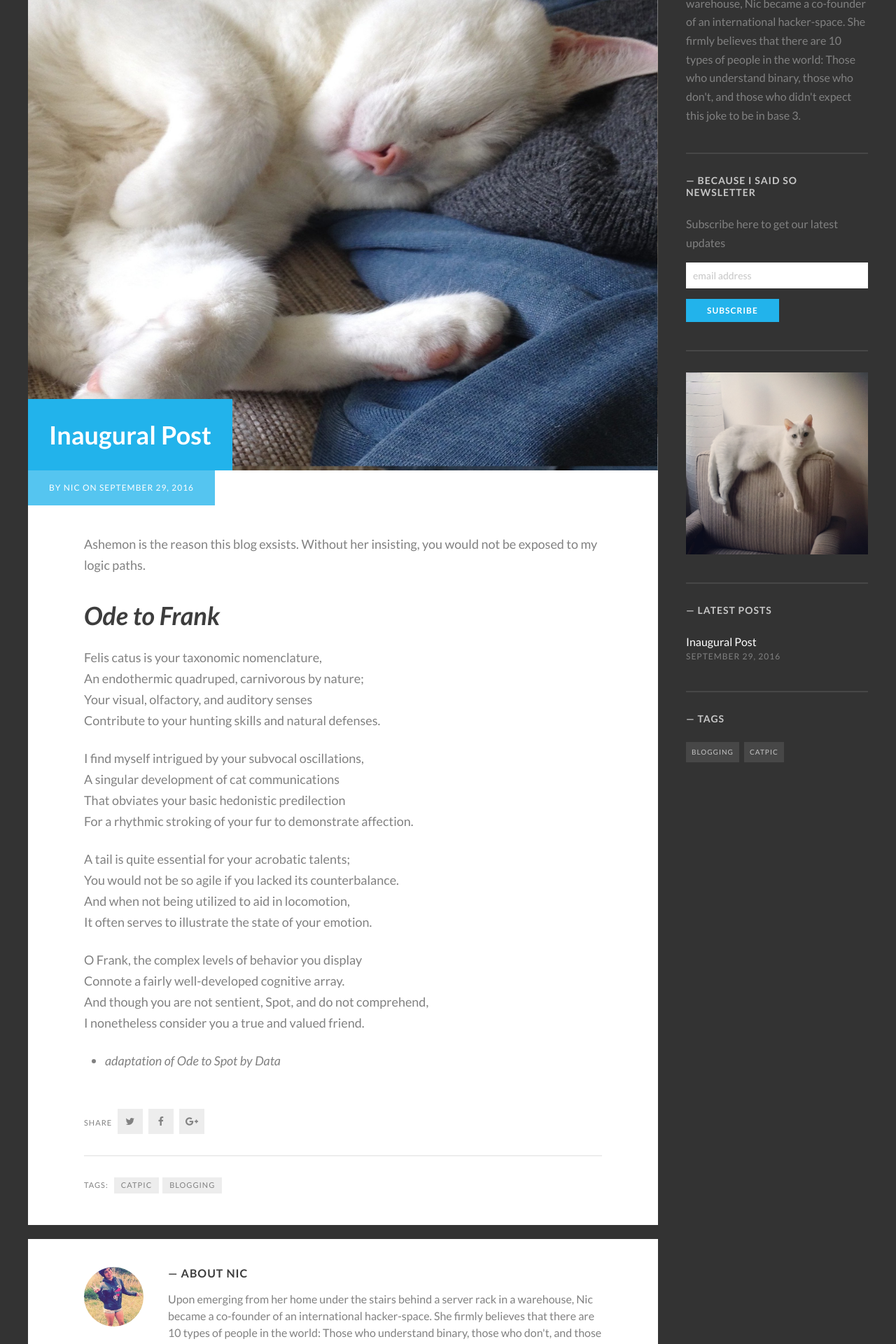
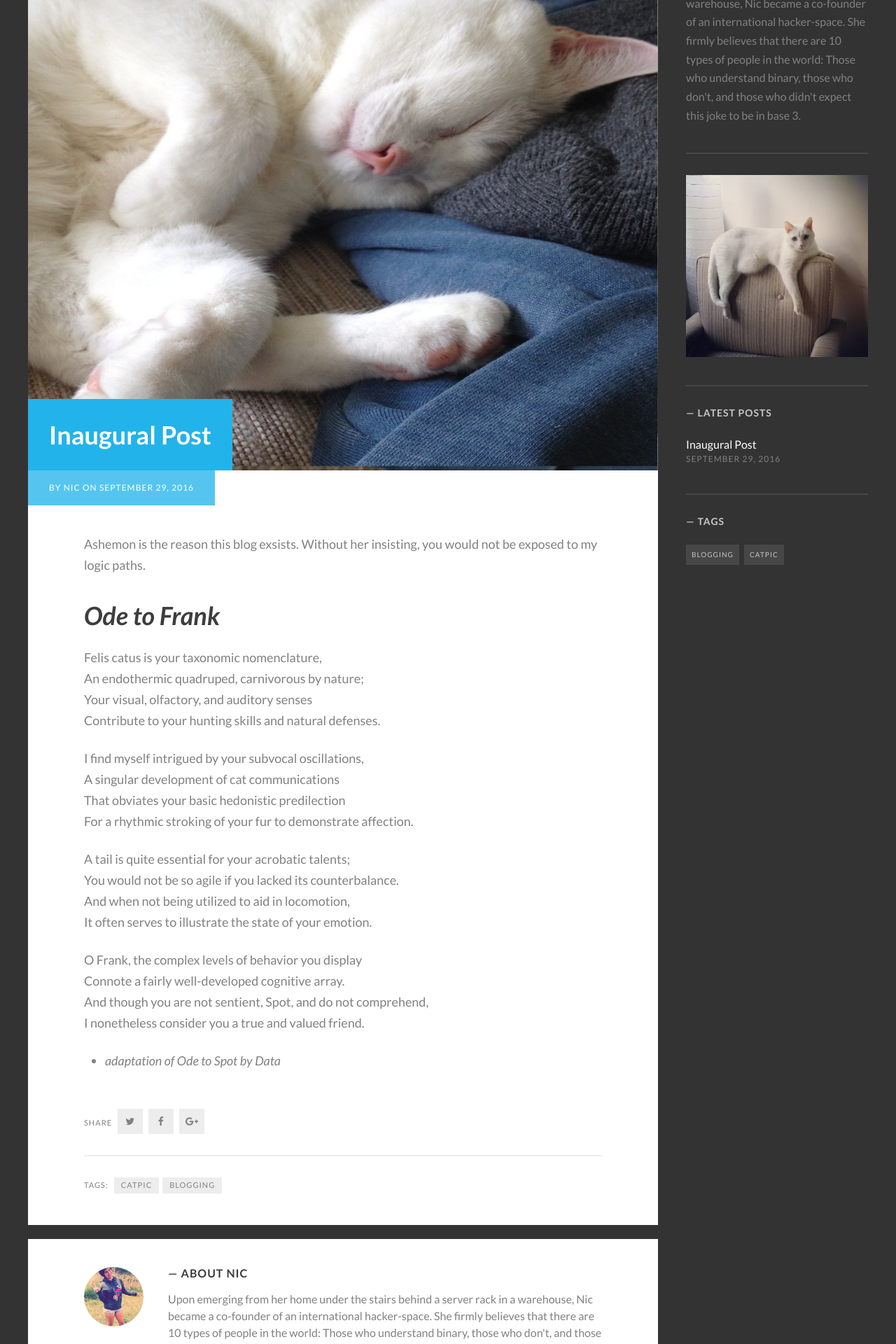
Before and after one commit to killerwails-zz/becauseisaidso.github.io, a Jekyll site: the page built from _posts/2016-09-29-Inaugural-Post.md, in a window 1280 px wide. Shown: the part 345-2265 px from the top of the page at 70% size. Built offline with Jekyll 4.4.1, drawn with Linux system fonts in a browser that asks for light colours; some web fonts are replaced; comment, search, counter and statistics services are not loaded; some of the changed text lies outside the part shown.

Commit message:
cleanup unsued code

```diff
--- a/_config.yml
+++ b/_config.yml
@@ -22,27 +22,15 @@ sass:
 
 # The base hostname & protocol of your site for where absolute urls are needed
 author_bio: "Upon emerging from her home under the stairs behind a server rack in a warehouse, Nic became a co-founder of an international hacker-space. She firmly believes that there are 10 types of people in the world: Those who understand binary, those who don't, and those who didn't expect this joke to be in base 3."
-author_url:  "https://hackhouse.ca"
-author_location: "Vancouver,Canada"
 author_image: /images/nz.jpg
 
 # Sidebar Add banner
 banner_url: "https://hackhouse.ca"
 banner_image: images/catacat.jpg
 
-# Sidebar newsletter widget - add your form action url for MailChimp signup form here
-mailchimp_url: "//justgoodthemes.us3.list-manage.com/subscribe/post?u=78f1bab16028354caeb23aecd&amp;id=4a7330d117"
-
 # Social links in the site footer
-# twitter_username: "username"
-# facebook_username: "username"
-# googleplus_username: "+username"
 github_username: "killerwails"
-# codepen_username: "username"
-# dribbble_uername: "username"
-# medium_username: "@username"
 instagram_username: "sanpickachu"
-# pinterest_username: "username"
 linkedin_username: "nikki-martinez"
 
 # http://jekyllrb.com/docs/pagination/
@@ -54,7 +42,6 @@ permalink: pretty
 markdown: kramdown
 kramdown:
     auto_ids: false
-url: "http://justgoodthemes.com"
 
 # Site navigation - each item must have a title and a url.
 navigation:
@@ -65,8 +52,5 @@ navigation:
 - text: Archives
   url: /tags/
 
-# The shortname for your Disqus site to enable comments.
-disqus: biss
-
 # Author information - author info at the bottom of the post
 author_name: "Nic"
--- a/_includes/disqus.html
+++ /dev/null
@@ -1,17 +0,0 @@
-<div class="comments-area">
-    <div class="comments-inner">
-        <h2 class="comments-title">Comments</h2>
-        <div id="disqus_thread"></div>
-        <noscript>Please enable JavaScript to view the <a href="http://disqus.com/?ref_noscript">comments powered by Disqus</a>.</noscript>
-    </div><!-- .comments-inner -->
-</div><!-- .comments-area -->
-
-<script type="text/javascript">
-    var disqus_shortname = '{{ site.disqus }}';
-    var disqus_developer = 0;
-    (function() {
-        var dsq = document.createElement('script'); dsq.type = 'text/javascript'; dsq.async = true;
-            dsq.src = 'https://' + disqus_shortname + '.disqus.com/embed.js';
-            (document.getElementsByTagName('head')[0] || document.getElementsByTagName('body')[0]).appendChild(dsq);
-        })();
-</script>
--- a/_includes/footer.html
+++ b/_includes/footer.html
@@ -1,32 +1,11 @@
 <footer class="site-footer">
     <div class="inner">
         <div class="social-links">
-            {% if site.twitter_username %}
-            <a href="https://twitter.com/{{ site.twitter_username }}" class="fa-twitter square fill-horizontal"><span class="screen-reader-text">Twitter</span></a>
-            {% endif %}
-            {% if site.facebook_username %}
-            <a href="https://www.facebook.com/{{ site.facebook_username }}" class="fa-facebook square fill-horizontal"><span class="screen-reader-text">Facebook</span></a>
-            {% endif %}
-            {% if site.googleplus_username %}
-            <a href="https://plus.google.com/{{ site.googleplus_username }}" class="fa-google-plus square fill-horizontal"><span class="screen-reader-text">Google+</span></a>
-            {% endif %}
             {% if site.github_username %}
             <a href="https://github.com/{{ site.github_username }}" class="fa-github-alt square fill-horizontal"><span class="screen-reader-text">GitHub</span></a>
             {% endif %}
-            {% if site.codepen_username %}
-            <a href="http://codepen.io/{{ site.codepen_username }}" class="fa-codepen square fill-horizontal"><span class="screen-reader-text">CodePen</span></a>
-            {% endif %}
-            {% if site.dribbble_uername %}
-            <a href="https://dribbble.com/{{ site.dribbble_uername }}" class="fa-dribbble square fill-horizontal"><span class="screen-reader-text">Dribbble</span></a>
-            {% endif %}
-            {% if site.medium_username %}
-            <a href="https://medium.com/{{ site.medium_username }}" class="fa-medium square fill-horizontal"><span class="screen-reader-text">Medium</span></a>
-            {% endif %}
             {% if site.instagram_username %}
             <a href="http://instagram.com/{{ site.instagram_username }}" class="fa-instagram square fill-horizontal"><span class="screen-reader-text">Instagram</span></a>
-            {% endif %}
-            {% if site.pinterest_username %}
-            <a href="http://www.pinterest.com/{{ site.pinterest_username }}" class="fa-pinterest-p square fill-horizontal"><span class="screen-reader-text">Pinterest</span></a>
             {% endif %}
             {% if site.linkedin_username %}
             <a href="https://www.linkedin.com/in/{{ site.linkedin_username }}" class="fa-linkedin square fill-horizontal"><span class="screen-reader-text">LinkedIn</span></a>
--- a/_includes/sidebar.html
+++ b/_includes/sidebar.html
@@ -5,23 +5,6 @@
         <h2 class="widget-title">About {{ site.author_name }}</h2>
         <p>{{ site.author_bio }}</p>
     </section><!-- .widget-text -->
-    {% endif %}
-
-    {% if site.mailchimp_url %}
-    <section class="widget widget-newsletter">
-        <h2 class="widget-title">{{ site.title}} Newsletter</h2>
-        <!-- Begin MailChimp Signup Form -->
-        <div id="mc_embed_signup">
-            <form action="{{ site.mailchimp_url }}" method="post" id="mc-embedded-subscribe-form" name="mc-embedded-subscribe-form" class="validate" target="_blank" novalidate>
-                <div id="mc_embed_signup_scroll">
-                    <label for="mce-EMAIL">Subscribe here to get our latest updates</label>
-                    <input type="email" value="" name="EMAIL" class="email" id="mce-EMAIL" placeholder="email address" required>
-                    <div class="clear"><input type="submit" value="Subscribe" name="subscribe" id="mc-embedded-subscribe" class="button"></div>
-                </div>
-            </form>
-        </div>
-        <!--End mc_embed_signup-->
-    </section><!-- .widget -->
     {% endif %}
 
     {% if site.banner_image %}
--- a/_layouts/post.html
+++ b/_layouts/post.html
@@ -41,8 +41,6 @@ layout: default
                     <div class="author-details">
                         <h2 class="author-title">About {{ site.author_name }}</h2>
                         <p class="author-bio">{{ site.author_bio }}</p>
-                        <span class="author-location"><i class="fa-map-marker" aria-hidden="true"></i> {{ site.author_location }}</span>
-                        <span class="author-website"><i class="fa-chain" aria-hidden="true"></i> <a href="{{ site.author_url }}" target="_blank"> {{ site.author_url }}</a></span>
                     </div><!-- .author-details -->
                 </div><!-- .author-info -->
             </div><!-- .author-box -->
--- a/css/main.scss
+++ b/css/main.scss
@@ -400,7 +400,6 @@
     text-transform: uppercase;
 }
 
-.author-location,
 .author-website,
 .author-stats {
     color: $silver;
```
